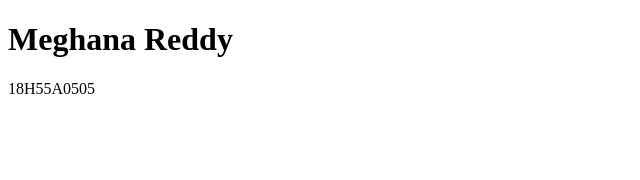
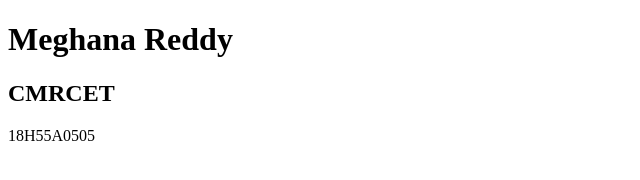
Before and after one commit to Meghanareddy-29/meghanareddy-beingzero, a website: page public/htmls/index.html in a window 1280 px wide. Shown: the whole page, without its empty margins (0-640 px from the left). Drawn offline with Linux system fonts and the light colour scheme; files that its build step writes are made by us from their sources; files whose address does not match are found by name.

Commit message:
adding college

```diff
--- a/public/htmls/index.html
+++ b/public/htmls/index.html
@@ -9,6 +9,8 @@
 <body>
 
 <h1>Meghana Reddy</h1>
+<h2>CMRCET</h2>
+
 <p>18H55A0505</p>
 <script src="js/site.js"></script>
 </body>
```
